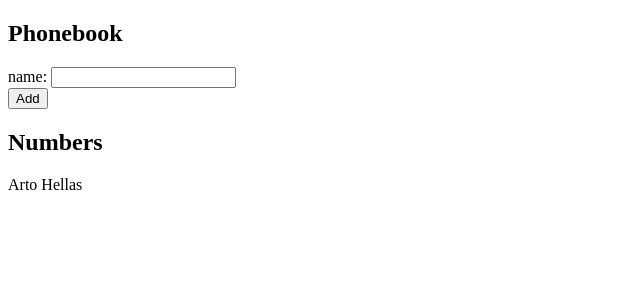
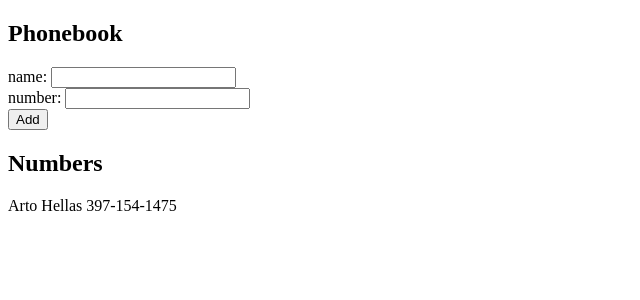
Before and after one commit to pragatipoudel/Full-stack-open-PART2, a React (Create React App) app in the folder part2-exercise-2.6/: page / in a window 1280 px wide. Shown: the top 300 px of the page, without its empty margins (0-640 px from the left). Built offline with nearby package versions, Linux system fonts and the light colour scheme.

Commit message:
Add Part2-8

```diff
--- a/part2-exercise-2.6/src/App.js
+++ b/part2-exercise-2.6/src/App.js
@@ -1,10 +1,12 @@
 import { useState } from "react";
 
 const App = () => {
-  const [persons, setPersons] = useState([{name: 'Arto Hellas'}
+  const [persons, setPersons] = useState([{name: 'Arto Hellas',
+                                          number: '397-154-1475'}
 
   ])
   const [newName, setNewName] = useState('')
+  const [newNumber, setNewNumber] = useState('')
 
   const addName = (event) => {
     event.preventDefault()
@@ -15,18 +17,24 @@ const App = () => {
 
     const nameObject = {
       name: newName,
+      number: newNumber
     }
 
     setPersons(persons.concat(nameObject))
     setNewName('')
+    setNewNumber('')
   }
 
-  const handleChange = (event) => {
+  const handleChangeName = (event) => {
     setNewName(event.target.value)
   }
 
-  const ShowName = ({name}) => {
-    return (<p>{name}</p>)
+  const handleChangeNumber = (event) => {
+    setNewNumber(event.target.value)
+  }
+
+  const ShowOutput = ({name, number}) => {
+    return (<p>{name} {number}</p>)
   }
 
   return (
@@ -36,7 +44,12 @@ const App = () => {
         <div>
           name: <input
             value={newName}
-            onChange={handleChange}/>
+            onChange={handleChangeName}/>
+        </div>
+        <div>
+          number: <input
+              value={newNumber}
+              onChange={handleChangeNumber} />
         </div>
         <div>
           <button type="submit">Add</button>
@@ -45,7 +58,7 @@ const App = () => {
       <h2>Numbers</h2>
 
       {persons.map(name =>
-        <ShowName key={name.name} name={name.name} />
+        <ShowOutput key={name.name} name={name.name} number={name.number} />
         )}
 
     </div>
```
